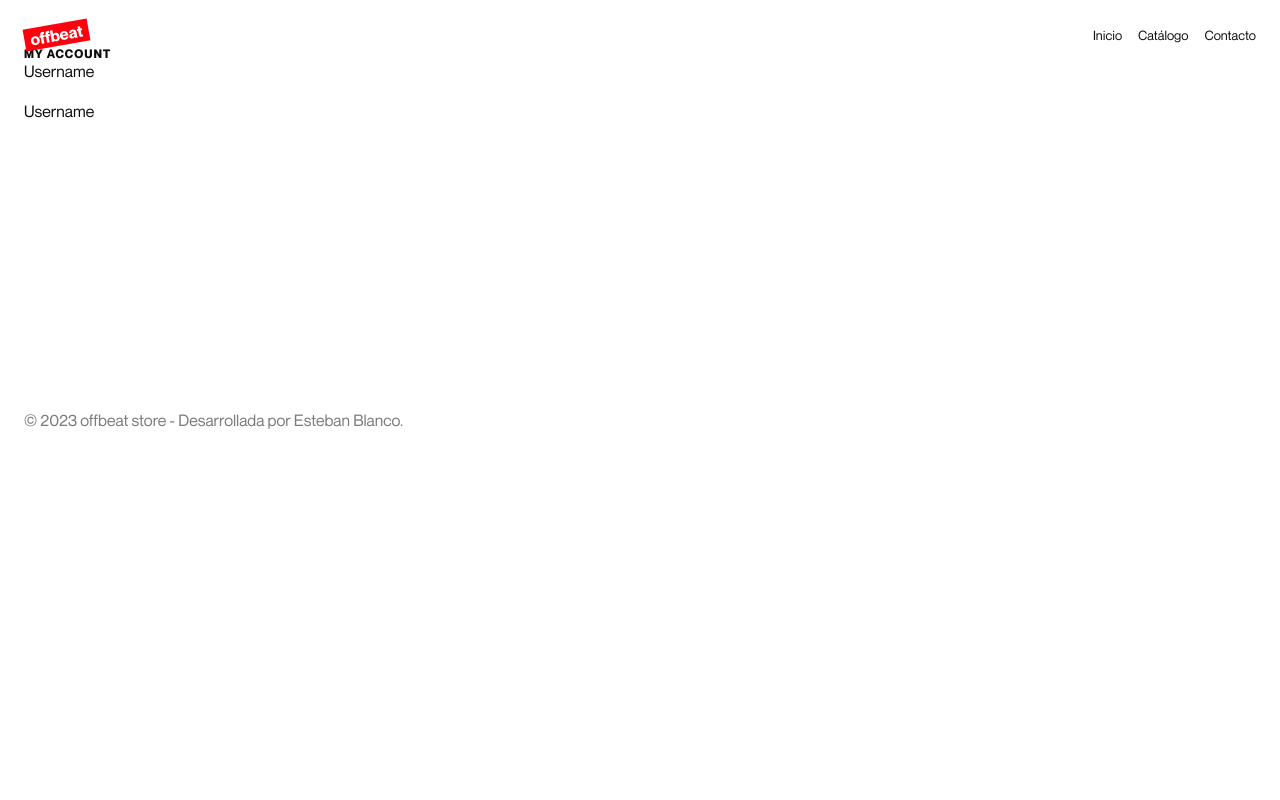
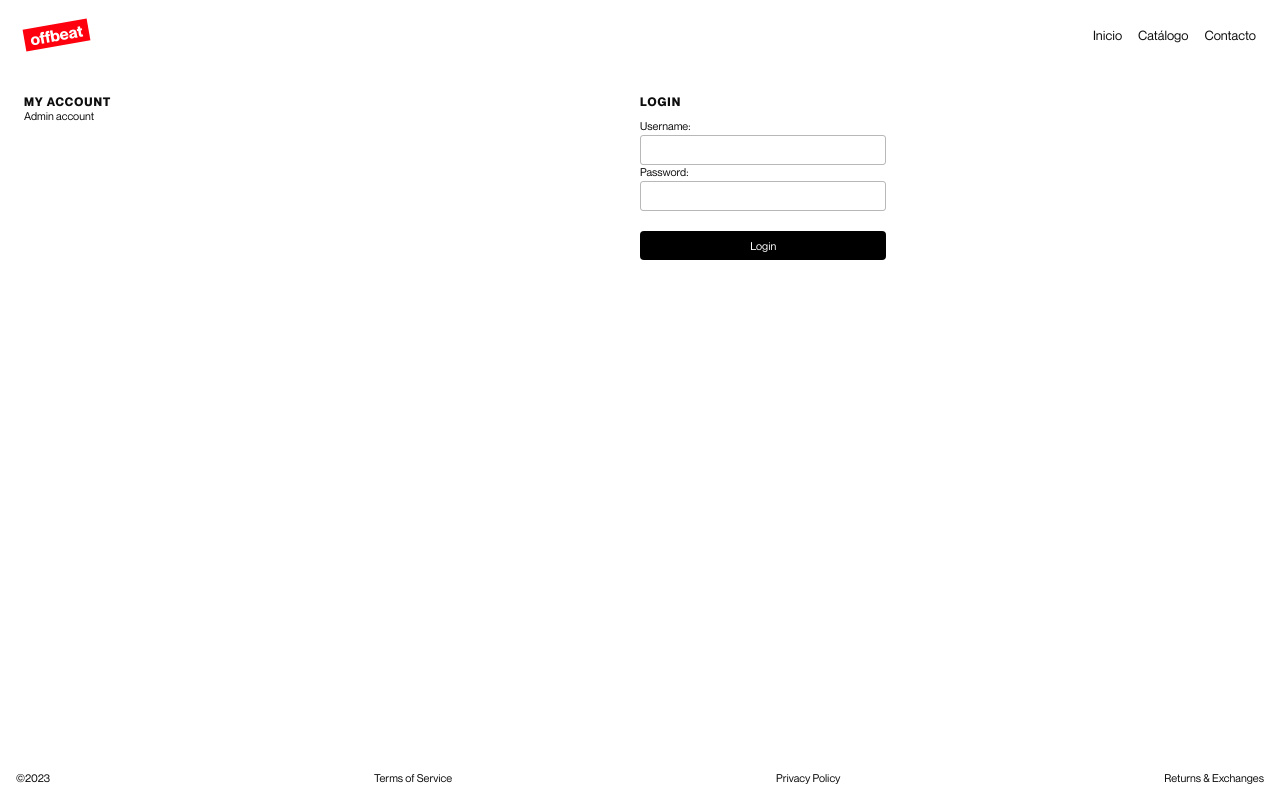
Before and after one commit to EstebanDBH1/again-repo, a plain HTML site: page login.html in a window 1280 px wide. Drawn offline with nearby package versions, Linux system fonts and the light colour scheme.

Commit message:
login-page

```diff
--- /dev/null
+++ b/assets/css/login.css
@@ -0,0 +1,76 @@
+.login-admin-section {
+  display: grid;
+  grid-template-columns: repeat(2, 1fr);
+  padding-top: 3rem;
+}
+
+.left-text-admin p {
+  font-size: 11px;
+}
+
+.form-admin {
+  font-size: 11px;
+  width: 40%;
+  display: flex;
+  flex-direction: column;
+  gap: 10px;
+}
+
+.form-admin label {
+  display: flex;
+  flex-direction: column;
+  gap: 3px;
+}
+
+.form-admin input {
+  border: solid 1px rgba(123, 122, 122, 0.531);
+  width: 100%;
+  height: 30px;
+  border-radius: 3px;
+  outline: none;
+  padding-left: 5px;
+}
+
+.form-admin .btn-submit {
+  background-color: #000;
+  color: #fff;
+  padding: 8px 30px;
+  border-radius: 4px;
+  cursor: pointer;
+}
+
+.footer-admin-login {
+  display: flex;
+  justify-content: space-between;
+  align-items: center;
+  font-size: 11px;
+  position: fixed;
+  bottom: 0;
+  left: 0;
+  width: 100%;
+  padding: 1rem;
+}
+
+@media (max-width: 768px) {
+  .login-admin-section {
+    grid-template-columns: 1fr;
+    padding-top: 7rem;
+    gap: 3rem;
+  }
+
+  .form-admin {
+    width: 100%;
+  }
+
+  .left-text-admin {
+    text-align: center;
+  }
+
+  .footer-admin-login {
+    padding: 5rem 0 0 0;
+    position: static;
+    flex-direction: column;
+    gap: 10px;
+    align-items: start;
+  }
+}
--- a/login.html
+++ b/login.html
@@ -6,6 +6,7 @@
     <title>Offbeat — ADMIN.</title>
     <link rel="stylesheet" href="assets/css/style.css" />
     <link rel="stylesheet" href="assets/css/reset.css" />
+    <link rel="stylesheet" href="assets/css/login.css" />
   </head>
   <body>
     <main id="wrap-main">
@@ -23,55 +24,36 @@
       </header>
 
       <!-- login -->
+      <section class="login-admin-section">
+        <div class="left-text-admin">
+          <h2 class="subtitle">My account</h2>
+          <p>Admin account</p>
+        </div>
+        <form action="" class="form-admin">
+          <h2 class="subtitle">Login</h2>
+          <div class="co-inputs">
+            <label for="username">
+              <span>Username:</span>
+              <input type="text" id="username" required />
+            </label>
 
-      <section class="section-login-admin">
-        <h2 class="subtitle">My account</h2>
+            <label for="password">
+              <span>Password:</span>
+              <input type="password" id="password" required />
+            </label>
+          </div>
 
-        <form action="">
-          <label for="username">
-            <span>Username</span>
-            <input type="text" id="username" />
-          </label>
-
-          <label for="">
-            <span>Username</span>
-            <input type="password" id="password />
-          </label>
+          <hr />
+          <button type="submit" class="btn-submit">Login</button>
         </form>
       </section>
     </main>
 
-    <footer class="footer">
-      <div class="social-media">
-        <span class="icon-co">
-          <svg
-            aria-hidden="true"
-            focusable="false"
-            role="presentation"
-            class="icon icon-instagram"
-            viewBox="0 0 32 32"
-          >
-            <path
-              fill="white"
-              d="M16 3.094c4.206 0 4.7.019 6.363.094 1.538.069 2.369.325 2.925.544.738.287 1.262.625 1.813 1.175s.894 1.075 1.175 1.813c.212.556.475 1.387.544 2.925.075 1.662.094 2.156.094 6.363s-.019 4.7-.094 6.363c-.069 1.538-.325 2.369-.544 2.925-.288.738-.625 1.262-1.175 1.813s-1.075.894-1.813 1.175c-.556.212-1.387.475-2.925.544-1.663.075-2.156.094-6.363.094s-4.7-.019-6.363-.094c-1.537-.069-2.369-.325-2.925-.544-.737-.288-1.263-.625-1.813-1.175s-.894-1.075-1.175-1.813c-.212-.556-.475-1.387-.544-2.925-.075-1.663-.094-2.156-.094-6.363s.019-4.7.094-6.363c.069-1.537.325-2.369.544-2.925.287-.737.625-1.263 1.175-1.813s1.075-.894 1.813-1.175c.556-.212 1.388-.475 2.925-.544 1.662-.081 2.156-.094 6.363-.094zm0-2.838c-4.275 0-4.813.019-6.494.094-1.675.075-2.819.344-3.819.731-1.037.4-1.913.944-2.788 1.819S1.486 4.656 1.08 5.688c-.387 1-.656 2.144-.731 3.825-.075 1.675-.094 2.213-.094 6.488s.019 4.813.094 6.494c.075 1.675.344 2.819.731 3.825.4 1.038.944 1.913 1.819 2.788s1.756 1.413 2.788 1.819c1 .387 2.144.656 3.825.731s2.213.094 6.494.094 4.813-.019 6.494-.094c1.675-.075 2.819-.344 3.825-.731 1.038-.4 1.913-.944 2.788-1.819s1.413-1.756 1.819-2.788c.387-1 .656-2.144.731-3.825s.094-2.212.094-6.494-.019-4.813-.094-6.494c-.075-1.675-.344-2.819-.731-3.825-.4-1.038-.944-1.913-1.819-2.788s-1.756-1.413-2.788-1.819c-1-.387-2.144-.656-3.825-.731C20.812.275 20.275.256 16 .256z"
-            ></path>
-            <path
-              fill="white"
-              d="M16 7.912a8.088 8.088 0 0 0 0 16.175c4.463 0 8.087-3.625 8.087-8.088s-3.625-8.088-8.088-8.088zm0 13.338a5.25 5.25 0 1 1 0-10.5 5.25 5.25 0 1 1 0 10.5zM26.294 7.594a1.887 1.887 0 1 1-3.774.002 1.887 1.887 0 0 1 3.774-.003z"
-            ></path>
-          </svg>
-        </span>
-
-        <ul class="terms">
-          <li><a href="#" class="link-terms">Contáctenos</a></li>
-          <li><a href="#" class="link-terms">Términos de uso</a></li>
-          <li><a href="#" class="link-terms">Términos de venta</a></li>
-        </ul>
-
-        <p class="copyright">
-          © 2023 offbeat store - Desarrollada por Esteban Blanco.
-        </p>
-      </div>
+    <footer class="footer-admin-login">
+      <p>©2023</p>
+      <a href="#">Terms of Service</a>
+      <a href="#">Privacy Policy</a>
+      <a href="#">Returns & Exchanges</a>
     </footer>
 
     <!--GSAP-->
```
Also changed, not shown: index.html (+1 -1 lines).
